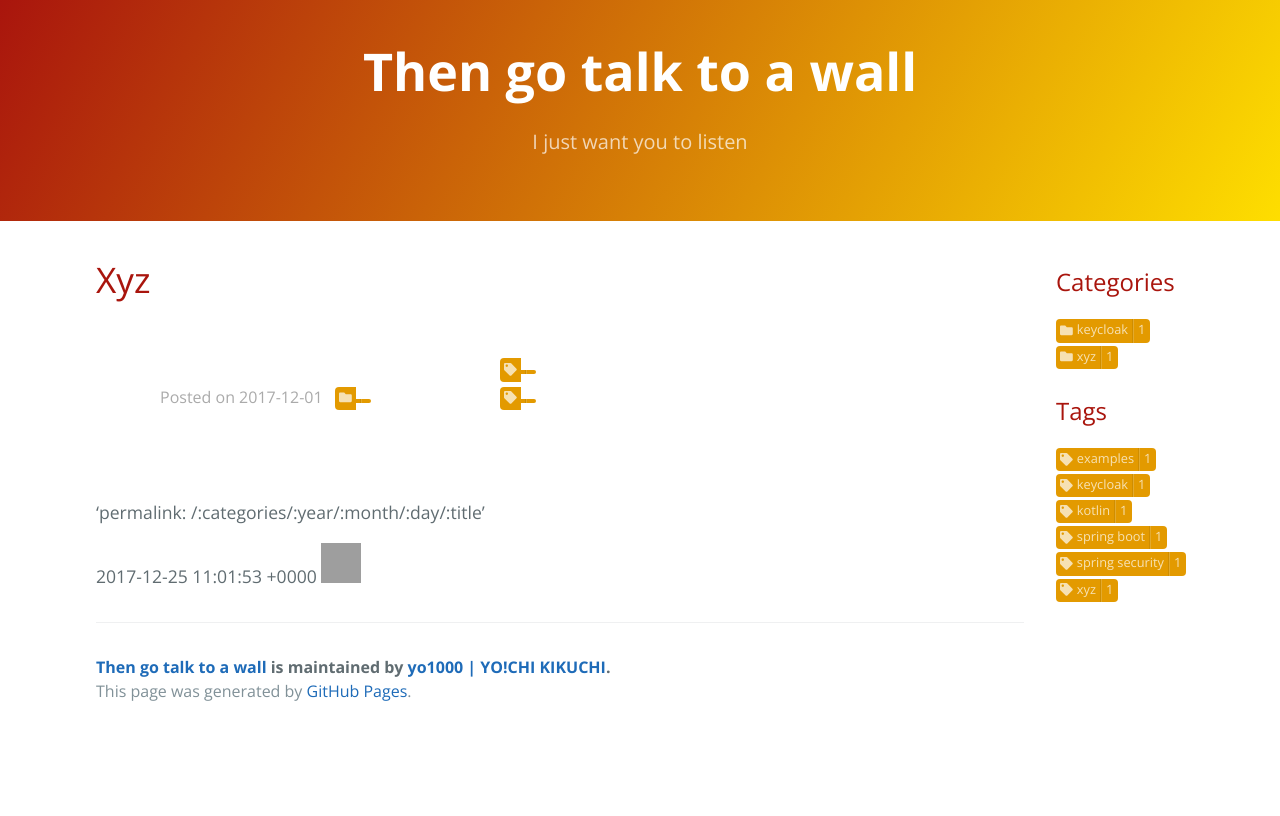
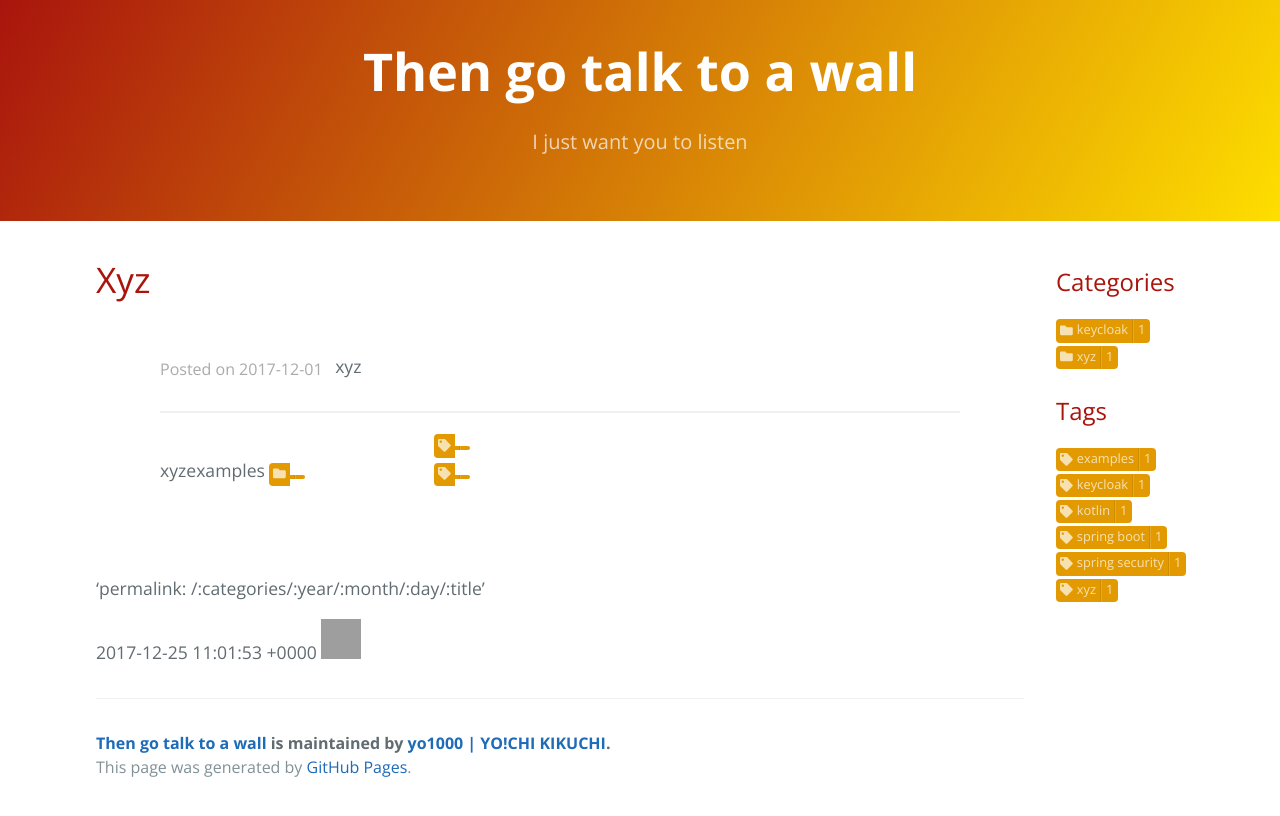
Before and after one commit to yo1000/blog.yo1000.com, a Jekyll site: the page built from _posts/2017-12-01-xyz.md, in a window 1280 px wide. Shown: the top 816 px of the page. Built offline with Jekyll 4.4.1, drawn with Linux system fonts in a browser that asks for light colours; grey boxes are pictures that could not be loaded.

Commit message:
Update content-meta.html

```diff
--- a/_includes/content-meta.html
+++ b/_includes/content-meta.html
@@ -1,5 +1,8 @@
 <section class="meta-content">
   <p class="meta">Posted on {{ page.date | date: "%Y-%m-%d" }}</p>
+  {{ page.categories }}
+  <hr>
+  {{ page.tags }}
   <section class="category-content">
     <ul>
       {% assign sorted_categories = page.categories | sort %}
```
